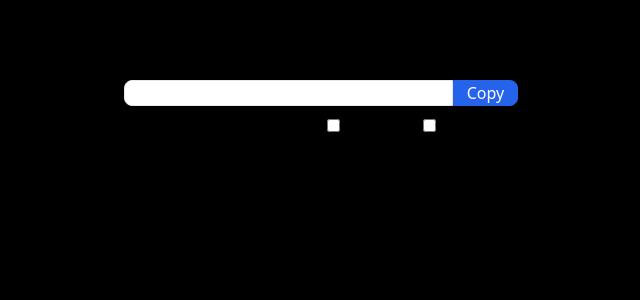
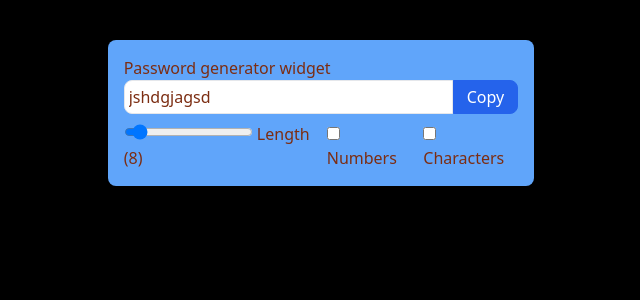
Before and after one commit to hirdeshvishwdewa/react-tdd, a React (Create React App) app: page / in a window 1280 px wide. Shown: the top 300 px of the page, without its empty margins (319-959 px from the left). Built offline with nearby package versions, Linux system fonts and the light colour scheme.

Commit message:
Completed the rendering and tests for slider, number, character

```diff
--- a/src/components/Widget.tsx
+++ b/src/components/Widget.tsx
@@ -1,18 +1,26 @@
+import { useState } from "react";
+
 function Widget() {
 
+    const [range, setRange] = useState(8);
+    const [numberAllowed, setNumberAllowed] = useState(false);
+    const [charactersAllowed, setCharactersAllowed] = useState(false);
+    const [password, setSetPassword] = useState("jshdgjagsd");
 
     return (
-        <div className="mt-10 p-4 rounded-lg bg-blue-gray-600 h-fit w-1/3">
+        <div className="mt-10 p-4 rounded-lg text-orange-900 h-fit w-1/3 bg-blue-400">
             <h1>Password generator widget</h1>
             <div className="w-100">
                 <div className="flex">
-                    <input className="border rounded-s-lg w-5/6" type="text" data-testid="password" />
+                    <input className="border rounded-s-lg w-5/6 p-1" type="text" data-testid="password" value={password}/>
                     <button className="bg-blue-600 rounded-e-lg px-3 h-100 w-1/6 border-blue-600 border text-white">Copy</button>
                 </div>
                 <div className="flex gap-3 mt-2 w-100">
-                    <div data-testid="slider" className="w-2/4"> Length </div>
-                    <div data-testid="numbers"><input type="checkbox" /> Numbers</div>
-                    <div data-testid="characters"><input type="checkbox" /> Characters</div>
+                    <div className="w-2/4">
+                        <input data-testid="range" type="range" min="6" max="32" value={range} onChange={(e) => setRange(Number(e.target.value))} /> Length ({range})
+                    </div>
+                    <div><input data-testid="numbers" type="checkbox" checked={numberAllowed} onChange={(e) => setNumberAllowed(e.target.checked)}/> Numbers</div>
+                    <div><input data-testid="characters" type="checkbox" checked={charactersAllowed} onChange={(e) => setCharactersAllowed(e.target.checked)} /> Characters</div>
                 </div>
             </div>
         </div>
```
Also changed, not shown: 1 other file (tests, documents, lock files or other folders).
